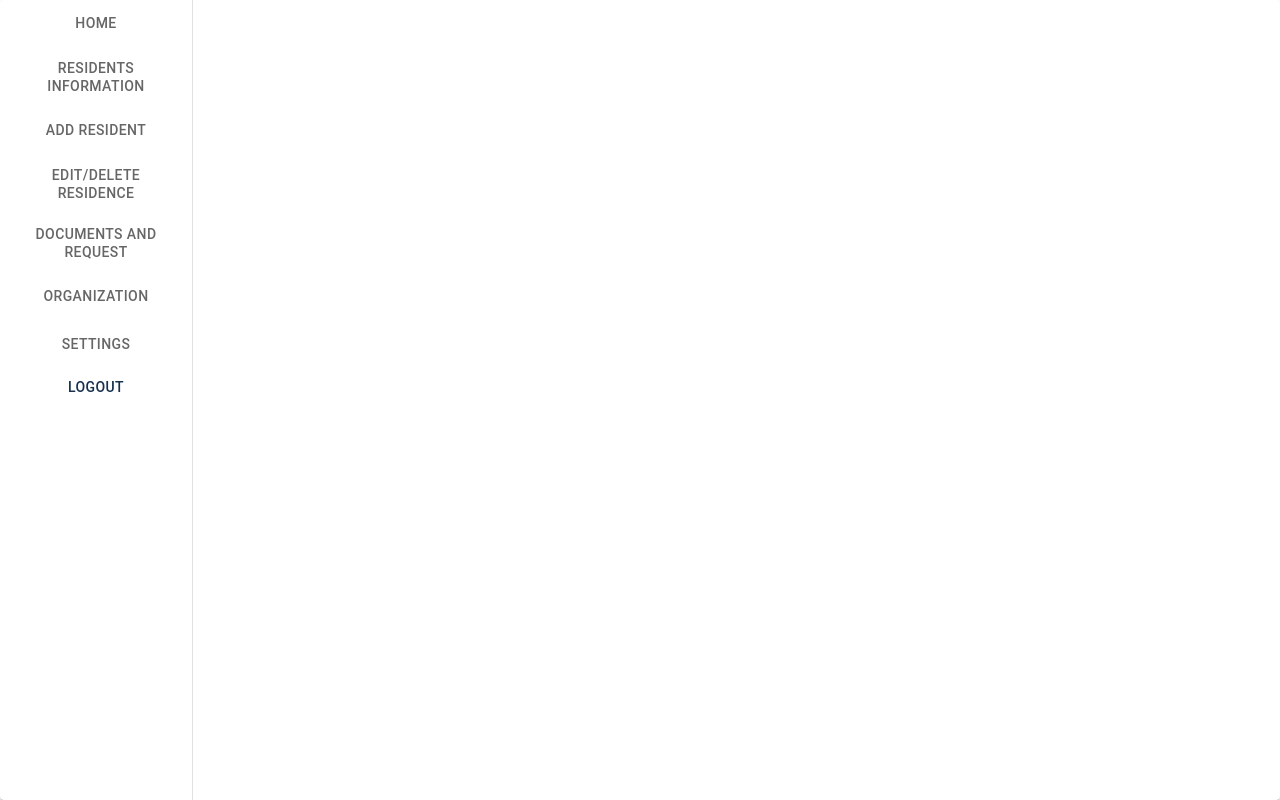
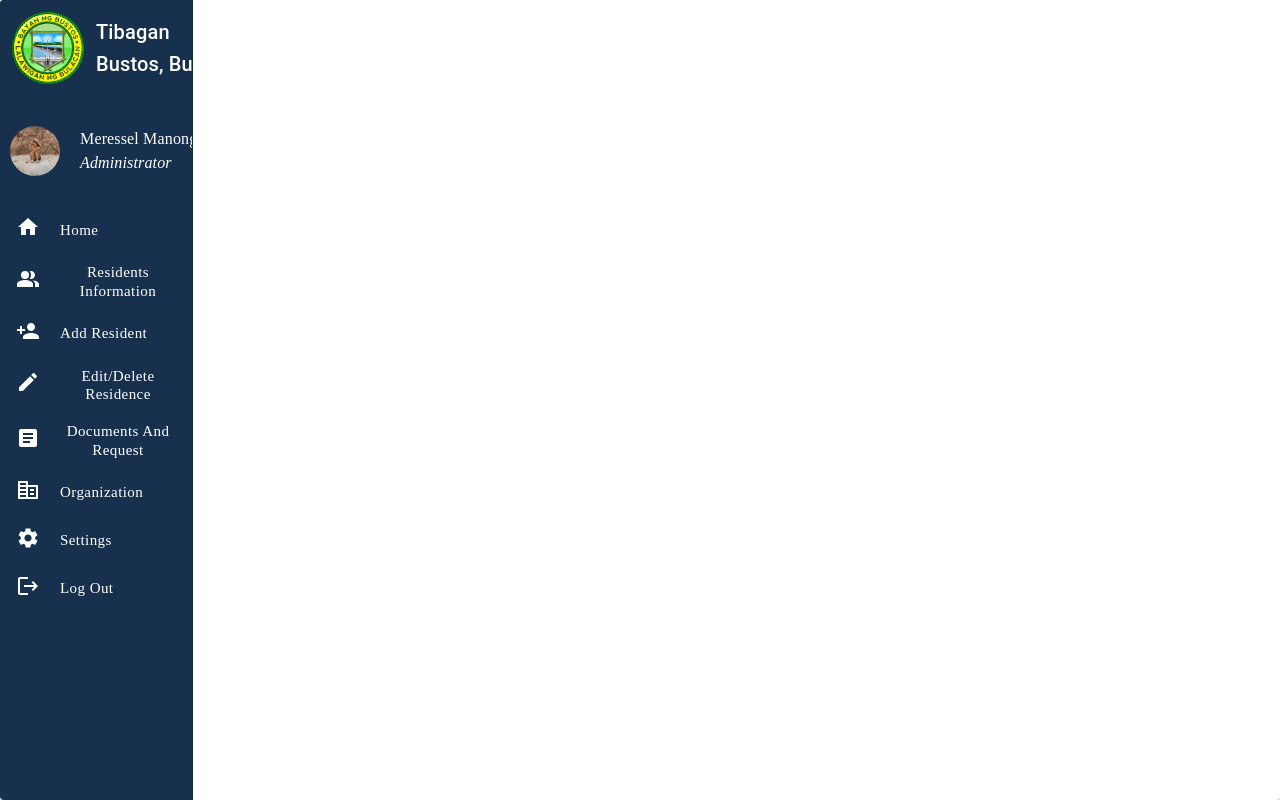
Before and after one commit to Gelokun/mem, a React (Create React App) app: page /dashboard in a window 1280 px wide. Built offline with nearby package versions, Linux system fonts and the light colour scheme; no server answers; sample sign-in values are in the browser's storage.

Commit message:
Dashboard Update

```diff
--- a/src/pages/Login.js
+++ b/src/pages/Login.js
@@ -51,10 +51,11 @@ export default function Login() {
                         </Alert>
                     </Box>
                 )}
-                <TextField sx={style.myTextField} label="Email" variant="outlined" color='secondary' value={payload.email || ''} onChange={handleChange('email')} />
+                <TextField sx={style.myTextField} label="Email" autoComplete='off' variant="outlined" color='secondary' value={payload.email || ''} onChange={handleChange('email')} />
                 <FormControl sx={style.myTextField} variant="outlined" color='secondary'>
                     <InputLabel htmlFor="outlined-adornment-password">Password</InputLabel>
                     <OutlinedInput
+                        autoComplete='off'
                         id="outlined-adornment-password"
                         type={payload.showPassword ? 'text' : 'password'}
                         value={payload.password || ''}
@@ -77,8 +78,8 @@ export default function Login() {
                 <Button variant="contained"
                     color='primary'
                     onClick={handleLogin}
-                    onKeyDown={(e) => {
-                        if (e.key === 'Enter') {
+                    onKeyPress={(e) => {
+                        if (e.keyCode === 13) {
                             handleLogin();
                         }
                     }}>
--- a/src/pages/adminAccess/Dashboard.js
+++ b/src/pages/adminAccess/Dashboard.js
@@ -1,8 +1,8 @@
 import React, { useState, useEffect } from 'react'
-import { Grid, Box, CircularProgress, Tab, Card, Button } from '@mui/material';
+import { Grid, Box, CircularProgress, Tab, Card, Typography, Avatar } from '@mui/material';
 import { TabContext, TabList, TabPanel } from '@mui/lab';
 import { Outlet, useNavigate } from 'react-router-dom';
-
+import style from '../../styles/DashboardStyles';
 import HomeIcon from '@mui/icons-material/Home';
 import PeopleAltIcon from '@mui/icons-material/PeopleAlt';
 import PersonAddIcon from '@mui/icons-material/PersonAdd';
@@ -11,47 +11,13 @@ import ArticleIcon from '@mui/icons-material/Article';
 import CorporateFareIcon from '@mui/icons-material/CorporateFare';
 import SettingsIcon from '@mui/icons-material/Settings';
 import LogoutIcon from '@mui/icons-material/Logout';
-import MaleIcon from '@mui/icons-material/Male';
-import FemaleIcon from '@mui/icons-material/Female';
-import PaidIcon from '@mui/icons-material/Paid';
-import PollIcon from '@mui/icons-material/Poll';
-import AccessibleIcon from '@mui/icons-material/Accessible';
-import ElderlyIcon from '@mui/icons-material/Elderly';
-import FaceIcon from '@mui/icons-material/Face';
-
+import logo from '../../images/bustos.png';
+import admin from '../../images/admin.jpg';
 import { auth } from '../../utils/firebase';
 import { signOut } from 'firebase/auth';
 
-const classes = {
-    muiBox: {
-        display: 'flex',
-        flexDirection: 'column',
-        alignItems: 'center',
-        justifyContent: 'center',
-    },
-    muiComponents: {
-        width: '100vw',
-        maxHeight: '100vh',
-        flexDirection: 'row',
-        display: 'flex',
-        alignItems: 'center',
-        justifyContent: 'flexStart'
-    },
-    muiText: {
-        fontSize: '3rem',
-        fontFamily: 'Varela Round'
-    },
-    panels: {
-        borderRight: 1,
-        borderColor: 'divider',
-        display: 'flex',
-        minHeight: '100vh',
-        height: '100%',
-        width: '15%'
-    }
-}
+
 export default function Dashboard() {
-    const [isLoading, setIsLoading] = useState(true)
     const navigate = useNavigate()
     const [payload, setPayload] = useState("userinfo");
     const tabChange = (event, newPayload) => {
@@ -92,25 +58,58 @@ export default function Dashboard() {
     }
     return (
         <Box
-            sx={classes.muiBox}>
+            sx={style.muiBox}>
             <Box
                 component={Card}
-                sx={classes.muiComponents}>
+                sx={style.muiComponents}>
                 <TabContext value={payload}>
                     <TabList
                         orientation="vertical"
                         onChange={tabChange}
                         aria-label="Vertical tabs example"
-                        sx={{ borderRight: 1, borderColor: 'divider', display: 'flex', minHeight: '100vh', height: '100%', width: '15%' }}
+                        textColor='secondary'
+                        indicatorColor="secondary"
+                        sx={{
+                            borderRight: 1,
+                            borderColor: 'divider',
+                            display: 'flex',
+                            minHeight: '100vh',
+                            height: '100%',
+                            width: '15%',
+                            backgroundColor: (theme) => theme.palette.primary.main
+                        }}
                     >
-                        <Tab label="Home" value='dashHome' />
-                        <Tab label="Residents Information" value='resInfo' />
-                        <Tab label="Add Resident" value='addRes' />
-                        <Tab label="Edit/Delete Residence" value='editDelRes' />
-                        <Tab label="Documents and Request" value='docReq' />
-                        <Tab label="Organization" value='orgs' />
-                        <Tab label="Settings" value='settings' />
-                        <Button onClick={handleSignOut}>Logout</Button>
+                        <Box sx={style.dashboardContainer}>
+                            <Avatar src={logo} sx={{ width: 80, height: 80, m: 1 }} />
+                            <Box component='span' sx={{ flexGrow: 1 }}>
+                                <Typography variant="h6" color='white'>
+                                    Tibagan
+                                </Typography>
+                                <Typography variant="h6" color='white'>
+                                    Bustos, Bulacan
+                                </Typography>
+                            </Box>
+                        </Box>
+                        {/*Admin Profile Picture*/}
+                        <Box sx={style.adminPictureContainer}>
+                            <Avatar
+                                src={admin}
+                                sx={style.adminPicture}
+                            />
+                            <Box sx={style.adminNamePosition}>
+                                <Typography sx={style.adminName}>Meressel Manongtong</Typography>
+                                <Typography sx={style.adminPosition}>Administrator</Typography>
+                            </Box>
+                        </Box>
+
+                        <Tab label="Home" value='dashHome' icon={<HomeIcon sx={style.dashboardIcon} />} sx={style.tabTextStyle} />
+                        <Tab label="Residents Information" value='resInfo' icon={<PeopleAltIcon sx={style.dashboardIcon} />} sx={style.tabTextStyle} />
+                        <Tab label="Add Resident" value='addRes' icon={<PersonAddIcon sx={style.dashboardIcon} />} sx={style.tabTextStyle} />
+                        <Tab label="Edit/Delete Residence" value='editDelRes' icon={<EditIcon sx={style.dashboardIcon} />} sx={style.tabTextStyle} />
+                        <Tab label="Documents and Request" value='docReq' icon={<ArticleIcon sx={style.dashboardIcon} />} sx={style.tabTextStyle} />
+                        <Tab label="Organization" value='orgs' icon={<CorporateFareIcon sx={style.dashboardIcon} />} sx={style.tabTextStyle} />
+                        <Tab label="Settings" value='settings' icon={<SettingsIcon sx={style.dashboardIcon} />} sx={style.tabTextStyle} />
+                        <Tab label="Log Out" icon={<LogoutIcon sx={style.dashboardIcon} />} sx={style.tabTextStyle} onClick={handleSignOut} />
                     </TabList>
 
                     <TabPanel value={payload} sx={{ position: 'relative' }}>
--- /dev/null
+++ b/src/styles/DashboardStyles.js
@@ -0,0 +1,90 @@
+const style = {
+    muiBox: {
+        display: 'flex',
+        flexDirection: 'column',
+        alignItems: 'center',
+        justifyContent: 'center',
+    },
+    muiComponents: {
+        width: '100vw',
+        maxHeight: '100vh',
+        flexDirection: 'row',
+        display: 'flex',
+        alignItems: 'center',
+        justifyContent: 'flexStart'
+    },
+    muiText: {
+        fontSize: '3rem',
+        fontFamily: 'Varela Round'
+    },
+    panels: {
+        borderRight: 1,
+        borderColor: 'divider',
+        display: 'flex',
+        minHeight: '100vh',
+        height: '100%',
+        width: '15%'
+    },
+    dashboardContainer: {
+        height: {
+            xs: '75vh',
+            sm: '100vh',
+            md: '100%',
+            lg: '100%',
+        },
+        backgroundColor: '#16304d',
+        display: 'flex',
+        flexDirection: 'row',
+        alignItems: 'center',
+        transition: 'all ease 0.5s',
+    },
+
+    adminPictureContainer: {
+        marginTop: '20px',
+        padding: '10px',
+        display: 'flex',
+        marginBottom: '20px',
+    },
+
+    adminPicture: {
+        width: '50px',
+        height: '50px',
+        marginRight: '20px',
+    },
+
+    adminNamePosition: {
+        display: 'flex',
+        flexDirection: 'column',
+        justifyContent: 'center',
+    },
+
+    adminName: {
+        fontFamily: 'Semibold',
+        color: '#fff',
+    },
+
+    adminPosition: {
+        fontFamily: 'Poppins',
+        color: '#fff',
+        fontStyle: 'italic',
+    },
+    tabTextStyle: {
+        fontFamily: 'Poppins',
+        color: '#fff',
+        textTransform: 'capitalize',
+        fontSize: '15px',
+        display: 'flex',
+        alignItems: 'center',
+        flexDirection: 'row',
+        justifyContent: 'initial',
+        minHeight: '20px',
+        '&:hover': {
+            background: '#fff',
+            color: '#1976D2'
+        }
+    },
+    dashboardIcon: {
+        marginRight: '20px',
+    },
+}
+export default style
--- a/src/utils/theme.js
+++ b/src/utils/theme.js
@@ -6,6 +6,10 @@ const theme = ({
             contrastText: '#fff',
         },
         secondary: {
+            main: '#1976D2',
+            contrastText: '#fff',
+        },
+        thirtiary: {
             main: '#195919',
             contrastText: '#fff',
         },
```
